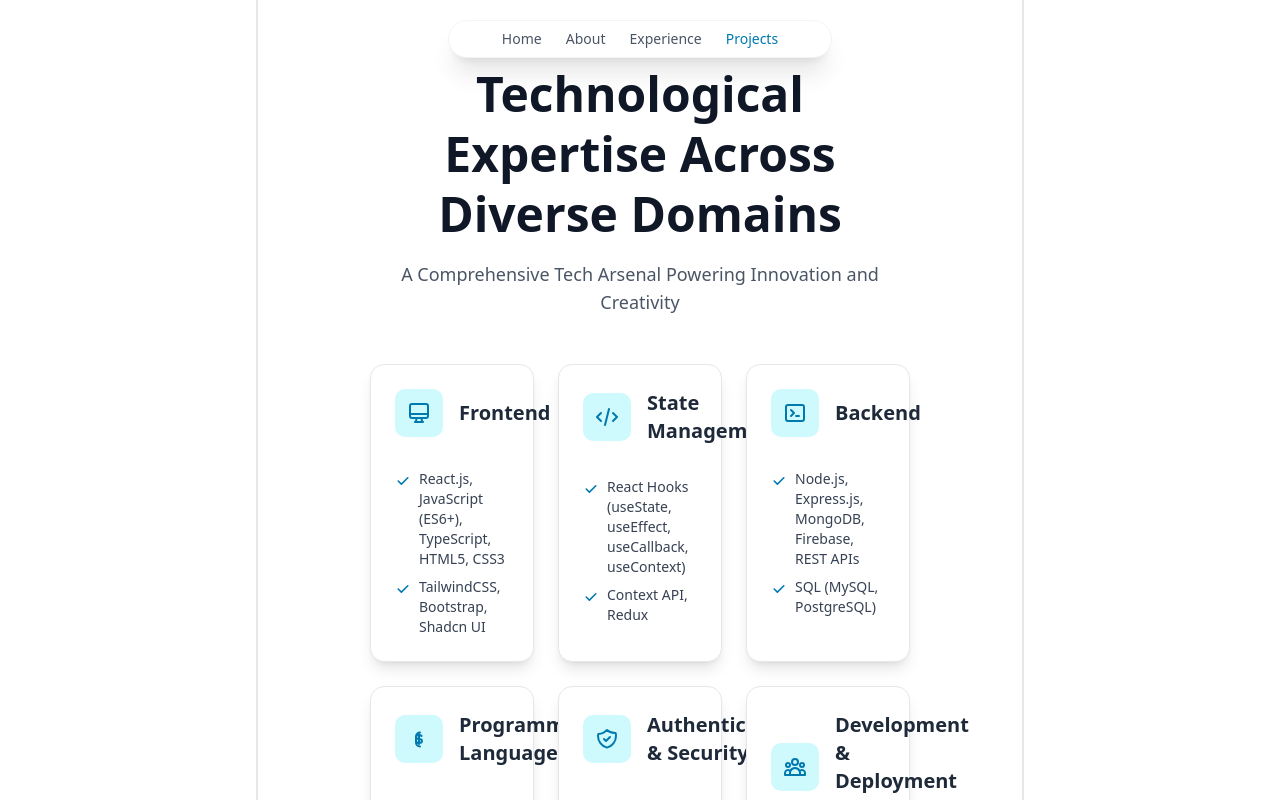
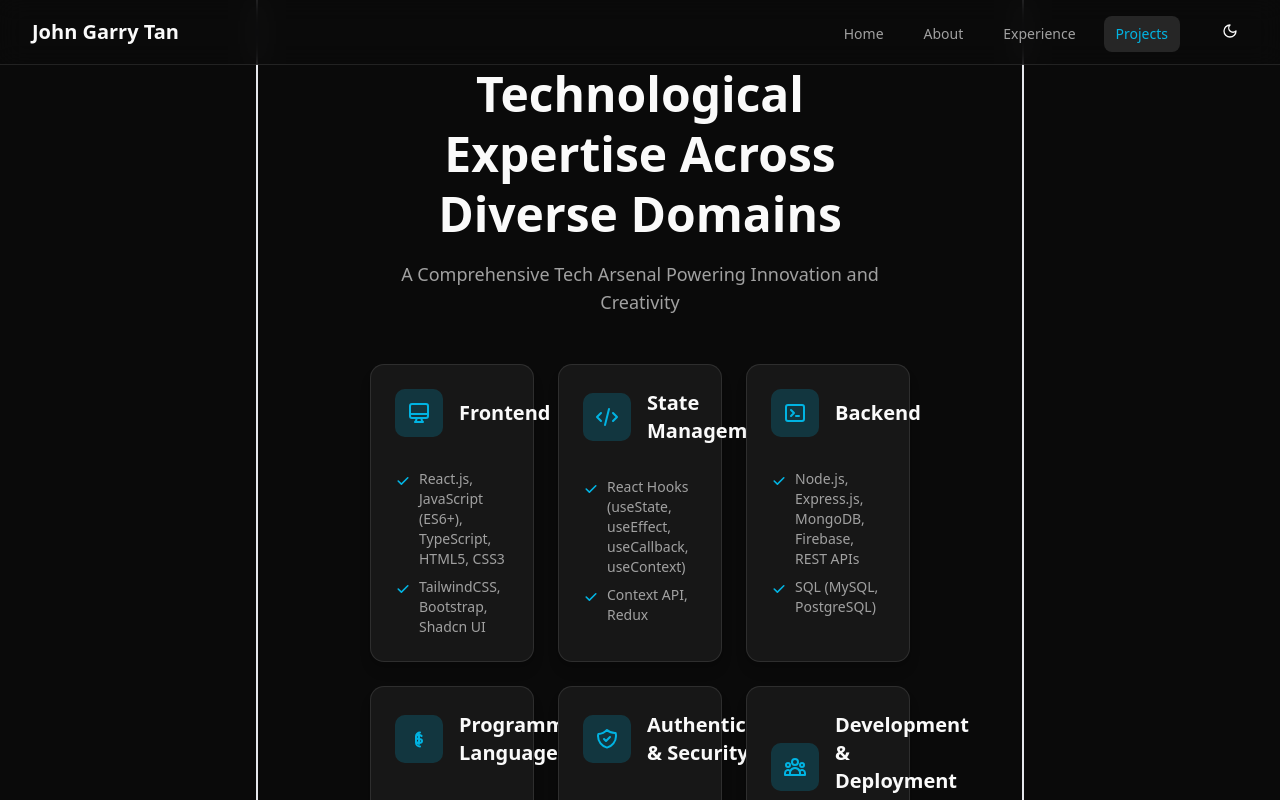
Before and after one commit to dev-rygar/Portfolio, a React (Vite) app: page /projects in a window 1280 px wide. Shown: the top 800 px of the page. Built offline with nearby package versions, Linux system fonts and the light colour scheme.

Commit message:
Update:  UI & UX Refinement

```diff
--- a/src/components/Navbar.tsx
+++ b/src/components/Navbar.tsx
@@ -1,30 +1,46 @@
 import { NavLink } from "react-router-dom";
+import { ModeToggle } from "./mode-toggle";
 
 export default function Navbar() {
   const navItems = [
-    { name: "Home", path: "/" },
-    { name: "About", path: "/about" },
-    { name: "Experience", path: "/experience" },
-    { name: "Projects", path: "/projects" },
+    { label: "Home", href: "/" },
+    { label: "About", href: "/about" },
+    { label: "Experience", href: "/career" },
+    { label: "Projects", href: "/projects" },
   ];
 
   return (
-    <nav className="fixed top-5 left-1/2 transform -translate-x-1/2 z-50 border border-gray-100 shadow-xl flex items-center justify-center w-xs text-sm md:text-md md:w-sm mx-auto *:py-2 *:px-3 rounded-full *:font-medium bg-white">
+    <nav className="fixed top-0 left-0 right-0 z-50 bg-background/80 backdrop-blur-md border-b border-border">
+      <div className="max-w-7xl mx-auto px-4 sm:px-6 lg:px-8">
+        <div className="flex items-center justify-between h-16">
+          <div className="flex-shrink-0">
+            <NavLink to="/" className="text-xl font-bold text-foreground">
+              John Garry Tan
+            </NavLink>
+          </div>
+          <div className="hidden md:block">
+            <div className="ml-10 flex items-baseline space-x-4">
               {navItems.map((item) => (
                 <NavLink
-          key={item.name}
-          to={item.path}
-          className={({ isActive }) => `
-            ${isActive
-              ? "text-primary font-semibold"
-              : "text-gray-600 hover:text-primary"
+                  key={item.label}
+                  to={item.href}
+                  className={({ isActive }) =>
+                    `px-3 py-2 rounded-md text-sm font-medium transition-colors duration-200 ${isActive
+                      ? "text-primary bg-accent"
+                      : "text-muted-foreground hover:text-foreground hover:bg-accent/50"
+                    }`
                   }
-            transition-colors duration-300
-          `}
                 >
-          {item.name}
+                  {item.label}
                 </NavLink>
               ))}
+              <div className="ml-4">
+                <ModeToggle />
+              </div>
+            </div>
+          </div>
+        </div>
+      </div>
     </nav>
   );
 }
--- a/src/components/SocialLinks.tsx
+++ b/src/components/SocialLinks.tsx
@@ -3,7 +3,7 @@ export default function SocialLinks({ isCol = false }) {
     <>
       {isCol ? (
         <div className={`flex space-x-4 flex-col space-y-2 *:text-sm`}>
-          <div className="flex items-center *:mr-2 *:font-medium *:text-gray-900">
+          <div className="flex items-center *:mr-2 *:font-medium *:text-foreground hover:*:text-primary transition-colors">
             <a
               href="https://github.com/dev-rygar"
               target="_blank"
@@ -23,7 +23,7 @@ export default function SocialLinks({ isCol = false }) {
             </a>
             <p>Github</p>
           </div>
-          <div className="flex items-center *:mr-2 *:font-medium *:text-gray-900">
+          <div className="flex items-center *:mr-2 *:font-medium *:text-foreground hover:*:text-primary transition-colors">
             <a
               href="https://www.linkedin.com/in/tjgarry/"
               target="_blank"
@@ -39,7 +39,7 @@ export default function SocialLinks({ isCol = false }) {
             </a>
             <p>LinkedIn</p>
           </div>
-          <div className="flex items-center *:mr-2 *:font-medium *:text-gray-800">
+          <div className="flex items-center *:mr-2 *:font-medium *:text-foreground hover:*:text-primary transition-colors">
             <a
               href="https://www.codewars.com/users/dev-rygar/completed"
               target="_blank"
--- /dev/null
+++ b/src/components/mode-toggle.tsx
@@ -0,0 +1,23 @@
+import { Moon, Sun } from "lucide-react"
+import { Button } from "../components/ui/button"
+import { useTheme } from "../components/theme-provider"
+
+export function ModeToggle() {
+    const { theme, setTheme } = useTheme()
+
+    const toggleTheme = () => {
+        if (theme === "dark") {
+            setTheme("light")
+        } else {
+            setTheme("dark")
+        }
+    }
+
+    return (
+        <Button variant="ghost" size="icon" onClick={toggleTheme} className="rounded-full">
+            <Sun className="h-[1.2rem] w-[1.2rem] rotate-0 scale-100 transition-all dark:-rotate-90 dark:scale-0" />
+            <Moon className="absolute h-[1.2rem] w-[1.2rem] rotate-90 scale-0 transition-all dark:rotate-0 dark:scale-100" />
+            <span className="sr-only">Toggle theme</span>
+        </Button>
+    )
+}
--- /dev/null
+++ b/src/components/theme-provider.tsx
@@ -0,0 +1,73 @@
+import { createContext, useContext, useEffect, useState } from "react"
+
+type Theme = "dark" | "light" | "system"
+
+type ThemeProviderProps = {
+    children: React.ReactNode
+    defaultTheme?: Theme
+    storageKey?: string
+}
+
+type ThemeProviderState = {
+    theme: Theme
+    setTheme: (theme: Theme) => void
+}
+
+const initialState: ThemeProviderState = {
+    theme: "system",
+    setTheme: () => null,
+}
+
+const ThemeProviderContext = createContext<ThemeProviderState>(initialState)
+
+export function ThemeProvider({
+    children,
+    defaultTheme = "system",
+    storageKey = "vite-ui-theme",
+    ...props
+}: ThemeProviderProps) {
+    const [theme, setTheme] = useState<Theme>(
+        () => (localStorage.getItem(storageKey) as Theme) || defaultTheme
+    )
+
+    useEffect(() => {
+        const root = window.document.documentElement
+
+        root.classList.remove("light", "dark")
+
+        if (theme === "system") {
+            const systemTheme = window.matchMedia("(prefers-color-scheme: dark)")
+                .matches
+                ? "dark"
+                : "light"
+
+            root.classList.add(systemTheme)
+            return
+        }
+
+        root.classList.add(theme)
+    }, [theme])
+
+    const value = {
+        theme,
+        setTheme: (theme: Theme) => {
+            localStorage.setItem(storageKey, theme)
+            setTheme(theme)
+        },
+    }
+
+    return (
+        <ThemeProviderContext.Provider {...props} value={value}>
+            {children}
+        </ThemeProviderContext.Provider>
+    )
+}
+
+export const useTheme = () => {
+    const context = useContext(ThemeProviderContext)
+
+    if (context === undefined)
+        throw new Error("useTheme must be used within a ThemeProvider")
+
+    return context
+}
--- a/src/main.tsx
+++ b/src/main.tsx
@@ -2,15 +2,18 @@ import { StrictMode } from 'react'
 import { createRoot } from 'react-dom/client'
 import { BrowserRouter } from 'react-router-dom'
 import { HelmetProvider } from "react-helmet-async";
+import { ThemeProvider } from "./components/theme-provider";
 import './index.css'
 import App from './App.tsx'
 
 createRoot(document.getElementById('root')!).render(
   <StrictMode>
     <HelmetProvider>
-      <BrowserRouter>
-        <App />
-      </BrowserRouter>
+      <ThemeProvider defaultTheme="dark" storageKey="vite-ui-theme">
+        <BrowserRouter>
+          <App />
+        </BrowserRouter>
+      </ThemeProvider>
     </HelmetProvider>
   </StrictMode>,
 )
--- a/src/pages/About.tsx
+++ b/src/pages/About.tsx
@@ -21,11 +21,11 @@ export default function About() {
         </div>
 
         <div className="lg:order-first lg:row-span-2">
-          <h1 className="text-4xl font-bold tracking-tight text-gray-800 md:text-5xl w-[16ch]">
+          <h1 className="text-4xl font-bold tracking-tight text-foreground md:text-5xl w-[16ch]">
             I’m John Garry Tan. Innovating from Antipolo City, crafting the
             future today.
           </h1>
-          <div className="mt-6 space-y-7 text-base text-zinc-600">
+          <div className="mt-6 space-y-7 text-base text-muted-foreground">
             <p>
               As a Full-Stack Web Developer, I prioritize problem-solving and
               strategic thinking over focusing solely on a specific tech stack
@@ -66,7 +66,7 @@ export default function About() {
           <SocialLinks isCol={true} />
           <a
             href="mailto:johngarry.tan@gmail.com"
-            className="mt-8 border-t border-gray-300 pt-8 flex items-center gap-2"
+            className="mt-8 border-t border-border pt-8 flex items-center gap-2 text-foreground hover:text-primary transition-colors"
           >
             <svg
               xmlns="http://www.w3.org/2000/svg"
--- a/src/pages/Career.tsx
+++ b/src/pages/Career.tsx
@@ -36,11 +36,11 @@ export default function Career() {
         description="Explore John Garry Tan's professional journey, work experience, education, and certifications."
       />
       <div>
-        <h1 className="text-3xl font-bold tracking-tight text-gray-800 md:text-5xl md:w-[25ch]">
+        <h1 className="text-3xl font-bold tracking-tight text-foreground md:text-5xl md:w-[25ch]">
           Crafting code, driving innovation, and shaping solutions across
           industries.
         </h1>
-        <h2 className="mt-4 text-gray-400 text-xs md:text-sm ">
+        <h2 className="mt-4 text-muted-foreground text-xs md:text-sm ">
           Work History - We listen and we don't judge
         </h2>
         <section className="mt-10 px-4 flex flex-col w-full space-y-8">
@@ -52,7 +52,7 @@ export default function Career() {
                 </CardTitle>
               </CardHeader>
               <CardContent className="space-y-4">
-                <ul className="list-disc pl-6 text-sm md:text-md text-gray-600 space-y-2">
+                <ul className="list-disc pl-6 text-sm md:text-md text-muted-foreground space-y-2">
                   {experience.mainBullets.map((bullet, bulletIndex) => (
                     <li key={bulletIndex}>{bullet}</li>
                   ))}
--- a/src/pages/Projects.tsx
+++ b/src/pages/Projects.tsx
@@ -18,10 +18,10 @@ export default function TechStack() {
       />
       <div className="max-w-5xl mx-auto">
         <header className="mb-12 text-center">
-          <h1 className="text-4xl md:text-5xl font-bold text-gray-900 mb-4 leading-tight">
+          <h1 className="text-4xl md:text-5xl font-bold text-foreground mb-4 leading-tight">
             Technological Expertise Across Diverse Domains
           </h1>
-          <p className="text-gray-600 text-lg max-w-2xl mx-auto">
+          <p className="text-muted-foreground text-lg max-w-2xl mx-auto">
             A Comprehensive Tech Arsenal Powering Innovation and Creativity
           </p>
         </header>
@@ -30,10 +30,10 @@ export default function TechStack() {
           {techStackSections.map((section, index) => (
             <Card
               key={index}
-              className="group hover:-translate-y-2 transition-all duration-300 shadow-lg hover:shadow-xl border-gray-200"
+              className="group hover:-translate-y-2 transition-all duration-300 shadow-lg hover:shadow-xl border-border"
             >
               <CardHeader className="flex flex-row items-center space-y-0 gap-4 pb-2">
-                <div className="bg-cyan-100 text-primary p-3 rounded-lg">
+                <div className="bg-primary/20 text-primary p-3 rounded-lg">
                   <svg
                     xmlns="http://www.w3.org/2000/svg"
                     className="h-6 w-6"
@@ -91,12 +91,12 @@ export default function TechStack() {
                     )}
                   </svg>
                 </div>
-                <CardTitle className="text-xl font-semibold text-gray-800">
+                <CardTitle className="text-xl font-semibold text-foreground">
                   {section.title}
                 </CardTitle>
               </CardHeader>
               <CardContent>
-                <ul className="space-y-2 text-gray-700">
+                <ul className="space-y-2 text-muted-foreground">
                   {section.items.map((item, itemIndex) => (
                     <li key={itemIndex} className="flex items-start text-sm">
                       <svg
@@ -119,10 +119,10 @@ export default function TechStack() {
           ))}
         </div>
         <div className="mt-12">
-          <h2 className="text-4xl md:text-3xl font-bold text-gray-900 mb-4 leading-tight">
+          <h2 className="text-4xl md:text-3xl font-bold text-foreground mb-4 leading-tight">
             Project Showcase
           </h2>
-          <p className="text-gray-600 text-lg max-w-2xl mb-6">
+          <p className="text-muted-foreground text-lg max-w-2xl mb-6">
             This section is intended to showcase my latest projects. However,
             due to time constraints, I’m currently featuring two of my older &
             recent projects that are published on Vercel.
@@ -162,15 +162,15 @@ export default function TechStack() {
             ].map((project, index) => (
               <Card
                 key={index}
-                className="hover:shadow-lg transition-shadow border-gray-200"
+                className="hover:shadow-lg transition-shadow border-border"
               >
                 <CardHeader>
-                  <CardTitle className="text-xl font-semibold text-gray-800">
+                  <CardTitle className="text-xl font-semibold text-foreground">
                     {project.title}
                   </CardTitle>
                 </CardHeader>
                 <CardContent>
-                  <p className="text-gray-600">{project.description}</p>
+                  <p className="text-muted-foreground">{project.description}</p>
                 </CardContent>
                 <CardFooter className="flex space-x-4">
                   {project.link && (
```
Also changed, not shown: src/components/ExperienceSummary.tsx (+5 -5 lines), src/pages/Home.tsx (+5 -5 lines). Lines whose indentation alone changed are shown as unchanged.
